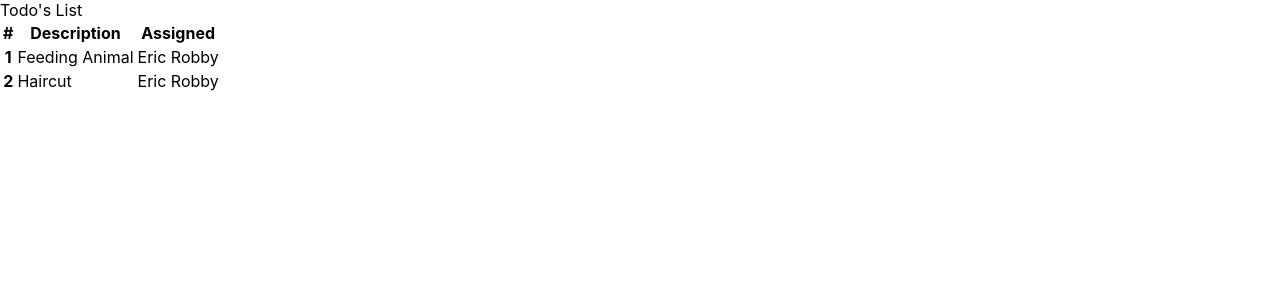
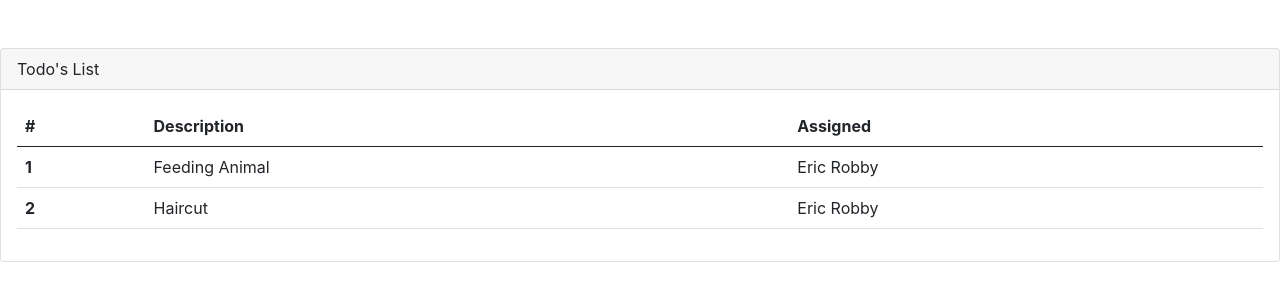
Before and after one commit to bhaskar290391/React_SprintBoot_Udemy_ChandDarby, a React (Create React App) app in the folder react-todo-demo/my-first-react-app/: page / in a window 1280 px wide. Shown: the top 300 px of the page. Built offline with nearby package versions, Linux system fonts and the light colour scheme.

Commit message:
Adding  bootstrap to app.js and index.html

```diff
--- a/react-todo-demo/my-first-react-app/public/index.html
+++ b/react-todo-demo/my-first-react-app/public/index.html
@@ -15,6 +15,15 @@
       user's mobile device or desktop. See https://developers.google.com/web/fundamentals/web-app-manifest/
     -->
     <link rel="manifest" href="%PUBLIC_URL%/manifest.json" />
+
+    <!-- Bootstrap CSS -->
+    <link
+      href="https://cdn.jsdelivr.net/npm/bootstrap@5.0.2/dist/css/bootstrap.min.css"
+      rel="stylesheet"
+      integrity="sha384-EVSTQN3/azprG1Anm3QDgpJLIm9Nao0Yz1ztcQTwFspd3yD65VohhpuuCOmLASjC"
+      crossorigin="anonymous"
+    />
+
     <!--
       Notice the use of %PUBLIC_URL% in the tags above.
       It will be replaced with the URL of the `public` folder during the build.
@@ -39,5 +48,11 @@
       To begin the development, run `npm start` or `yarn start`.
       To create a production bundle, use `npm run build` or `yarn build`.
     -->
+    <!-- Option 1: Bootstrap Bundle with Popper -->
+    <script
+      src="https://cdn.jsdelivr.net/npm/bootstrap@5.0.2/dist/js/bootstrap.bundle.min.js"
+      integrity="sha384-MrcW6ZMFYlzcLA8Nl+NtUVF0sA7MsXsP1UyJoMp4YLEuNSfAP+JcXn/tWtIaxVXM"
+      crossorigin="anonymous"
+    ></script>
   </body>
 </html>
--- a/react-todo-demo/my-first-react-app/src/App.js
+++ b/react-todo-demo/my-first-react-app/src/App.js
@@ -2,12 +2,12 @@
 
 function App() {
   return (
-    <div>
-      <div>
-        <div>Todo's List</div>
+    <div className="mt-5 conatiner">
+      <div className="card">
+        <div className="card-header">Todo's List</div>
 
-        <div>
-          <table>
+        <div className="card-body">
+          <table className="table table-hover">
             <thead>
               <tr>
                 <th scope="col">#</th>
```
Also changed, not shown: 1 other file (tests, documents, lock files or other folders).
